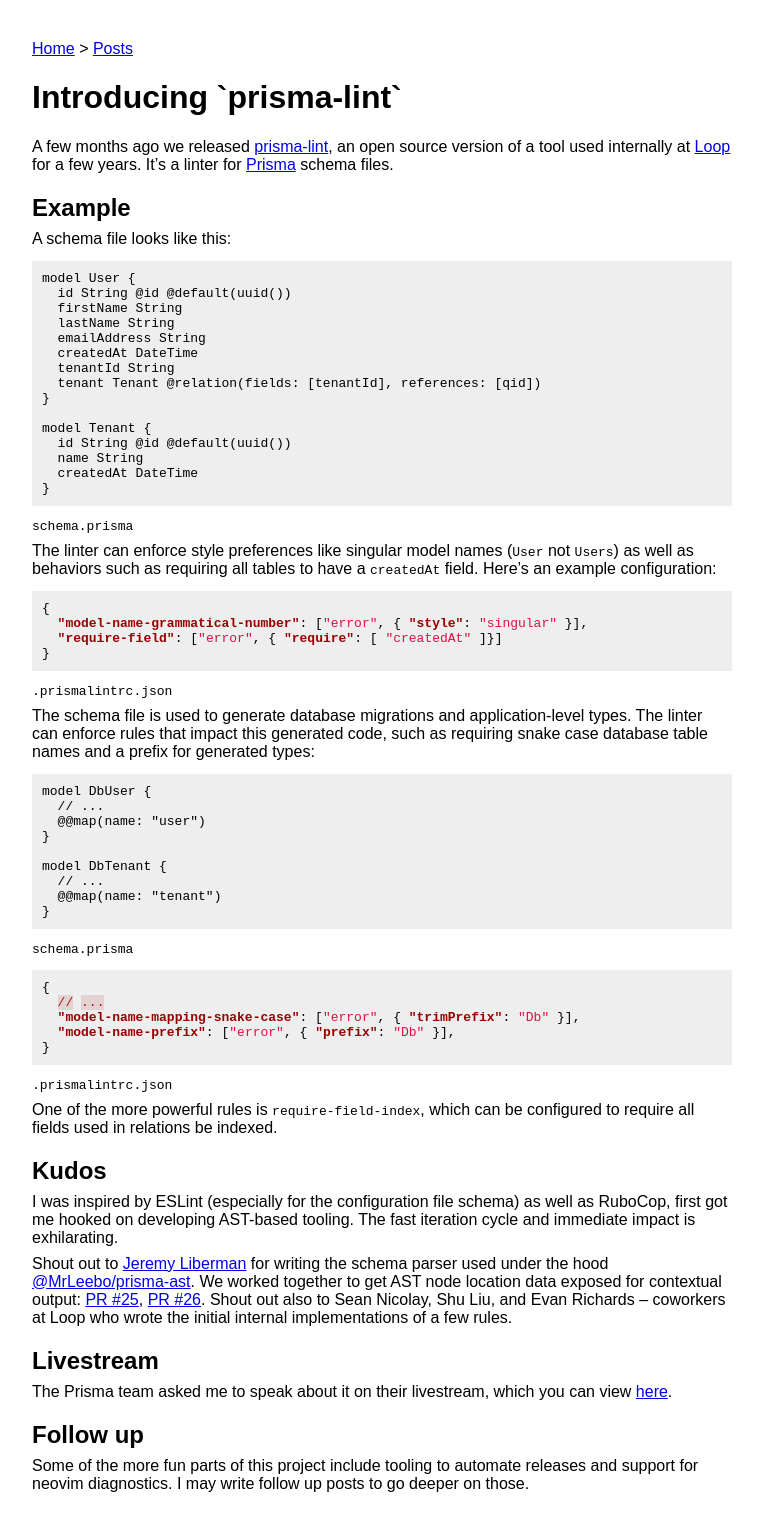
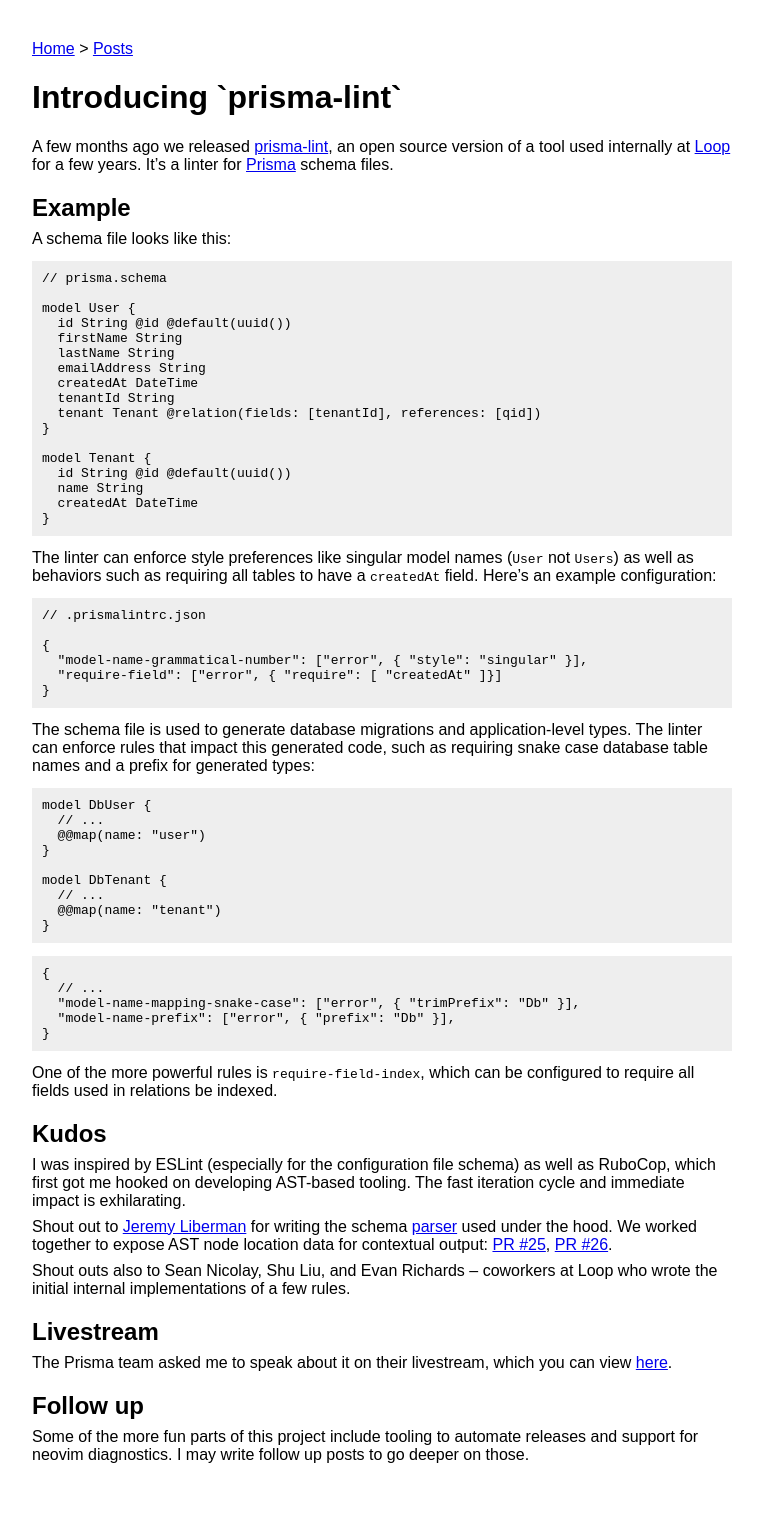
Before and after one commit to maxh/maxheinritz.com, a Jekyll site: the page built from _posts/2023-12-30-introducing-prisma-lint.md, in a window 1280 px wide. Shown: the whole page, without its empty margins (108-871 px from the left). Built offline with Jekyll 4.4.1, drawn with Linux system fonts in a browser that asks for light colours; after the commit the page ends 1504 px from its top, so only the background shows below that.

Commit message:
tweak post

````diff
--- a/_posts/2023-12-30-introducing-prisma-lint.md
+++ b/_posts/2023-12-30-introducing-prisma-lint.md
@@ -27,17 +29,17 @@
   createdAt DateTime
 }
 ```
-`schema.prisma`
 
 The linter can enforce style preferences like singular model names (`User` not `Users`) as well as behaviors such as requiring all tables to have a `createdAt` field. Here's an example configuration:
 
-```json
+```jsonl
+// .prismalintrc.json
+
 {
   "model-name-grammatical-number": ["error", { "style": "singular" }],
   "require-field": ["error", { "require": [ "createdAt" ]}]
 }
 ```
-`.prismalintrc.json`
 
 The schema file is used to generate database migrations and application-level types. The linter can enforce rules that impact this generated code, such as requiring snake case database table names and a prefix for generated types:
 
@@ -52,24 +54,24 @@
   @@map(name: "tenant")
 }
 ```
-`schema.prisma`
 
-```json
+```
 {
   // ...
   "model-name-mapping-snake-case": ["error", { "trimPrefix": "Db" }],
   "model-name-prefix": ["error", { "prefix": "Db" }],
 }
 ```
-`.prismalintrc.json`
 
 One of the more powerful rules is `require-field-index`, which can be configured to require all fields used in relations be indexed.
 
 ## Kudos
 
-I was inspired by ESLint (especially for the configuration file schema) as well as RuboCop, first got me hooked on developing AST-based tooling. The fast iteration cycle and immediate impact is exhilarating.
+I was inspired by ESLint (especially for the configuration file schema) as well as RuboCop, which first got me hooked on developing AST-based tooling. The fast iteration cycle and immediate impact is exhilarating.
 
-Shout out to [Jeremy Liberman](https://github.com/MrLeebo) for writing the schema parser used under the hood [@MrLeebo/prisma-ast](https://github.com/MrLeebo/prisma-ast). We worked together to get AST node location data exposed for contextual output: [PR #25](https://github.com/MrLeebo/prisma-ast/pull/25), [PR #26](https://github.com/MrLeebo/prisma-ast/pull/26). Shout out also to Sean Nicolay, Shu Liu, and Evan Richards -- coworkers at Loop who wrote the initial internal implementations of a few rules.
+Shout out to [Jeremy Liberman](https://github.com/MrLeebo) for writing the schema [parser](https://github.com/MrLeebo/prisma-ast) used under the hood. We worked together to expose AST node location data for contextual output: [PR #25](https://github.com/MrLeebo/prisma-ast/pull/25), [PR #26](https://github.com/MrLeebo/prisma-ast/pull/26).
+
+Shout outs also to Sean Nicolay, Shu Liu, and Evan Richards -- coworkers at Loop who wrote the initial internal implementations of a few rules.
 
 ## Livestream
 
````
Also changed, not shown: other parts of _posts/2023-12-30-introducing-prisma-lint.md (+2 -0 lines).
